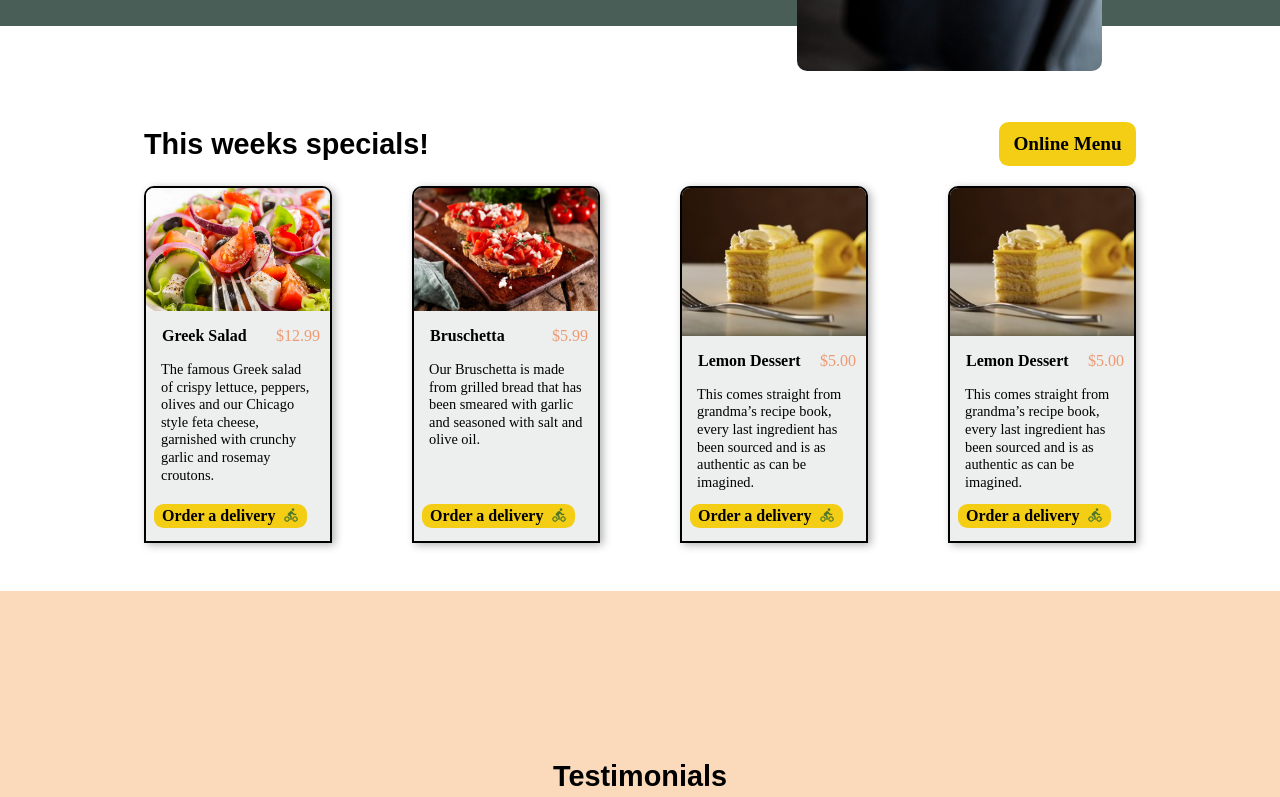
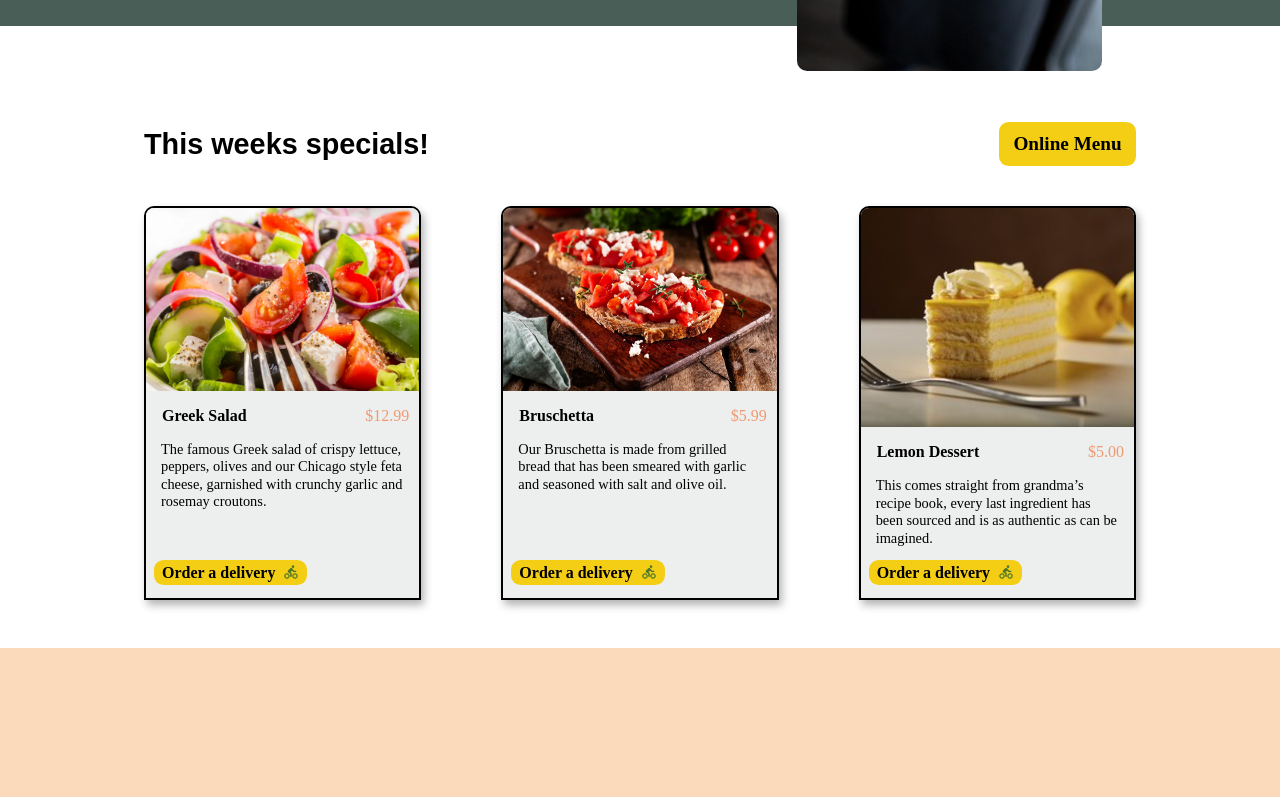
Before and after one commit to Freddsterius/little-lemon, a React (Create React App) app: page / in a window 1280 px wide. Shown: the part 548-1345 px from the top of the page. Built offline with nearby package versions, Linux system fonts and the light colour scheme.

Commit message:
DRY: instead of repeating the same code to display the dish cards, i created a card component and now I display it based on a list of dish details usni a map()

```diff
--- /dev/null
+++ b/src/components/cards/Card.js
@@ -0,0 +1,21 @@
+import React from "react";
+import "./card.css";
+import greekSalad from "./../../assets/highlights/greek-salad-50.webp";
+import deliveryIcon from "./../../assets/icons/delivery.jpg";
+
+const Card = ({ image, name, price, description }) => {
+  return (
+    <div className="m-dish-card">
+      <img src={image} alt={name} />
+      <div className="dish-price-container">
+        <p className="dish-name">{name}</p> <p className="price">{price}</p>
+      </div>
+      <p className="dish-description">{description}</p>
+      <button className="delivery-btn">
+        Order a delivery <img src={deliveryIcon} />
+      </button>
+    </div>
+  );
+};
+
+export default Card;
--- /dev/null
+++ b/src/components/cards/card.css
@@ -0,0 +1,62 @@
+.m-dish-card {
+  background-color: var(--highlight-color1);
+  border: 2px solid rgb(0, 0, 0);
+  border-top-right-radius: 10px;
+  border-top-left-radius: 10px;
+  overflow: hidden;
+  box-shadow: 3px 5px 8px rgba(0, 0, 0, 0.3);
+  height: auto;
+  padding-bottom: 50px;
+  position: relative;
+}
+
+.m-dish-card img {
+  width: 100%;
+  height: auto;
+  object-fit: cover;
+}
+
+.m-dish-card .dish-price-container {
+  padding: 1rem;
+  display: flex;
+  align-items: center;
+  position: relative;
+}
+
+.m-dish-card .dish-name {
+  color: var(--dark);
+  font-size: 1rem;
+  font-weight: bold;
+}
+.m-dish-card .price {
+  color: var(--secondary-color1);
+  font-size: 1rem;
+  position: absolute;
+  right: 10px;
+}
+.dish-description {
+  color: var(--dark);
+  font-size: 0.9rem;
+  padding-inline: 15px;
+  line-height: 1.1rem;
+}
+
+.delivery-btn {
+  font-size: 1rem;
+  font-weight: bold;
+  background-color: var(--primary-color2);
+  border: none;
+  border-radius: var(--btn-border-radius);
+  color: var(--dark);
+  white-space: nowrap;
+  padding: 0.2rem 0.5rem;
+  position: absolute;
+  left: 0.5rem;
+  bottom: 0.8rem;
+  transition: opacity var(--transition-timing);
+  display: flex;
+  gap: 0.5rem;
+}
+.delivery-btn img {
+  width: 1rem;
+}
--- a/src/components/highlights/Highlights.js
+++ b/src/components/highlights/Highlights.js
@@ -3,8 +3,33 @@ import { Link } from "react-router-dom";
 import greekSalad from "../../assets/highlights/greek-salad-50.webp";
 import bruchetta from "../../assets/highlights/bruschetta-50.webp";
 import lemeonDessert from "../../assets/highlights/lemon-dessert.jpg";
-import deliveryIcon from "../../assets/icons/delivery.jpg";
 import "./highlights.css";
+
+import Card from "../cards/Card";
+
+const dish = [
+  {
+    image: greekSalad,
+    name: "Greek Salad",
+    price: "$12.99",
+    description:
+      "The famous Greek salad of crispy lettuce, peppers, olives and our Chicago style feta cheese, garnished with crunchy garlic and rosemay croutons.",
+  },
+  {
+    image: bruchetta,
+    name: "Bruschetta",
+    price: "$5.99",
+    description:
+      "Our Bruschetta is made from grilled bread that has been smeared with garlic and seasoned with salt and olive oil.",
+  },
+  {
+    image: lemeonDessert,
+    name: "Lemon Dessert",
+    price: "$5.00",
+    description:
+      "This comes straight from grandma’s recipe book, every last ingredient has been sourced and is as authentic as can be imagined.",
+  },
+];
 
 const Highlights = () => {
   return (
@@ -17,6 +42,37 @@ const Highlights = () => {
       </div>
 
       <div className="dish-cards-container">
+        <div className="dish-cards-container">
+          {dish.map((dish) => (
+            <Card
+              key={dish.name}
+              image={dish.image}
+              name={dish.name}
+              price={dish.price}
+              description={dish.description}
+            />
+          ))}
+        </div>
+      </div>
+    </section>
+  );
+};
+
+export default Highlights;
+
+/*
+const Highlights = () => {
+  return (
+    <section className="specials-container">
+      <div className="title-button-container">
+        <h2>This weeks specials!</h2>
+        <Link to="/menu">
+          <button aria-label="Open Menu">Online Menu</button>
+        </Link>
+      </div>
+
+      <div className="dish-cards-container">
+
         <div className="dish-card">
           <img src={greekSalad} alt="a delicious greek salad" />
           <div className="dish-price-container">
@@ -64,23 +120,11 @@ const Highlights = () => {
           </button>
         </div>
 
-        <div className="dish-card">
-          <img src={lemeonDessert} alt="a delicious lemon dessert" />
-          <div className="dish-price-container">
-            <p className="dish-name">Lemon Dessert</p>{" "}
-            <p className="price">$5.00</p>
-          </div>
-          <p className="dish-description">
-            This comes straight from grandma’s recipe book, every last
-            ingredient has been sourced and is as authentic as can be imagined.
-          </p>
-          <button className="delivery-btn">
-            Order a delivery <img src={deliveryIcon} />
-          </button>
-        </div>
+        <Card />
       </div>
     </section>
   );
 };
 
 export default Highlights;
+*/
--- a/src/components/menu/Menu.js
+++ b/src/components/menu/Menu.js
@@ -1,9 +1,169 @@
 import React from "react";
+import greekSalad from "../../assets/highlights/greek-salad-50.webp";
+import bruchetta from "../../assets/highlights/bruschetta-50.webp";
+import lemeonDessert from "../../assets/highlights/lemon-dessert.jpg";
+import "./menu.css";
+
+import Card from "../cards/Card";
+
+const dish = [
+  {
+    image: greekSalad,
+    name: "Greek Salad",
+    price: "$12.99",
+    description:
+      "The famous Greek salad of crispy lettuce, peppers, olives and our Chicago style feta cheese, garnished with crunchy garlic and rosemay croutons.",
+  },
+  {
+    image: bruchetta,
+    name: "Bruschetta",
+    price: "$5.99",
+    description:
+      "Our Bruschetta is made from grilled bread that has been smeared with garlic and seasoned with salt and olive oil.",
+  },
+  {
+    image: lemeonDessert,
+    name: "Lemon Dessert",
+    price: "$5.00",
+    description:
+      "This comes straight from grandma’s recipe book, every last ingredient has been sourced and is as authentic as can be imagined.",
+  },
+  {
+    image: greekSalad,
+    name: "Greek Salad",
+    price: "$12.99",
+    description:
+      "The famous Greek salad of crispy lettuce, peppers, olives and our Chicago style feta cheese, garnished with crunchy garlic and rosemay croutons.",
+  },
+  {
+    image: bruchetta,
+    name: "Bruschetta",
+    price: "$5.99",
+    description:
+      "Our Bruschetta is made from grilled bread that has been smeared with garlic and seasoned with salt and olive oil.",
+  },
+  {
+    image: lemeonDessert,
+    name: "Lemon Dessert",
+    price: "$5.00",
+    description:
+      "This comes straight from grandma’s recipe book, every last ingredient has been sourced and is as authentic as can be imagined.",
+  },
+  {
+    image: greekSalad,
+    name: "Greek Salad",
+    price: "$12.99",
+    description:
+      "The famous Greek salad of crispy lettuce, peppers, olives and our Chicago style feta cheese, garnished with crunchy garlic and rosemay croutons.",
+  },
+  {
+    image: bruchetta,
+    name: "Bruschetta",
+    price: "$5.99",
+    description:
+      "Our Bruschetta is made from grilled bread that has been smeared with garlic and seasoned with salt and olive oil.",
+  },
+  {
+    image: lemeonDessert,
+    name: "Lemon Dessert",
+    price: "$5.00",
+    description:
+      "This comes straight from grandma’s recipe book, every last ingredient has been sourced and is as authentic as can be imagined.",
+  },
+  {
+    image: greekSalad,
+    name: "Greek Salad",
+    price: "$12.99",
+    description:
+      "The famous Greek salad of crispy lettuce, peppers, olives and our Chicago style feta cheese, garnished with crunchy garlic and rosemay croutons.",
+  },
+  {
+    image: bruchetta,
+    name: "Bruschetta",
+    price: "$5.99",
+    description:
+      "Our Bruschetta is made from grilled bread that has been smeared with garlic and seasoned with salt and olive oil.",
+  },
+  {
+    image: lemeonDessert,
+    name: "Lemon Dessert",
+    price: "$5.00",
+    description:
+      "This comes straight from grandma’s recipe book, every last ingredient has been sourced and is as authentic as can be imagined.",
+  },
+  {
+    image: greekSalad,
+    name: "Greek Salad",
+    price: "$12.99",
+    description:
+      "The famous Greek salad of crispy lettuce, peppers, olives and our Chicago style feta cheese, garnished with crunchy garlic and rosemay croutons.",
+  },
+  {
+    image: bruchetta,
+    name: "Bruschetta",
+    price: "$5.99",
+    description:
+      "Our Bruschetta is made from grilled bread that has been smeared with garlic and seasoned with salt and olive oil.",
+  },
+  {
+    image: lemeonDessert,
+    name: "Lemon Dessert",
+    price: "$5.00",
+    description:
+      "This comes straight from grandma’s recipe book, every last ingredient has been sourced and is as authentic as can be imagined.",
+  },
+  {
+    image: greekSalad,
+    name: "Greek Salad",
+    price: "$12.99",
+    description:
+      "The famous Greek salad of crispy lettuce, peppers, olives and our Chicago style feta cheese, garnished with crunchy garlic and rosemay croutons.",
+  },
+  {
+    image: bruchetta,
+    name: "Bruschetta",
+    price: "$5.99",
+    description:
+      "Our Bruschetta is made from grilled bread that has been smeared with garlic and seasoned with salt and olive oil.",
+  },
+  {
+    image: lemeonDessert,
+    name: "Lemon Dessert",
+    price: "$5.00",
+    description:
+      "This comes straight from grandma’s recipe book, every last ingredient has been sourced and is as authentic as can be imagined.",
+  },
+];
+
+const Menu = () => {
+  return (
+    <div className="menu-menu-container">
+      <h4>Menu</h4>
+      <div className="menu-dish-cards-container">
+        {dish.map((dish) => (
+          <Card
+            key={dish.name}
+            image={dish.image}
+            name={dish.name}
+            price={dish.price}
+            description={dish.description}
+          />
+        ))}
+      </div>
+    </div>
+  );
+};
+
+export default Menu;
+
+/*import React from "react";
 import greekSalad from "../../assets/highlights/greek-salad-50.webp";
 import bruchetta from "../../assets/highlights/bruschetta-50.webp";
 import lemeonDessert from "../../assets/highlights/lemon-dessert.jpg";
 import deliveryIcon from "./../../assets/icons/delivery.jpg";
 import "./menu.css";
+
+import Card from "../cards/Card";
 
 const Menu = () => {
   return (
@@ -193,9 +353,12 @@ const Menu = () => {
             Order a delivery <img src={deliveryIcon} />
           </button>
         </div>
+
+        <Card />
       </div>
     </div>
   );
 };
 
 export default Menu;
+*/
```
